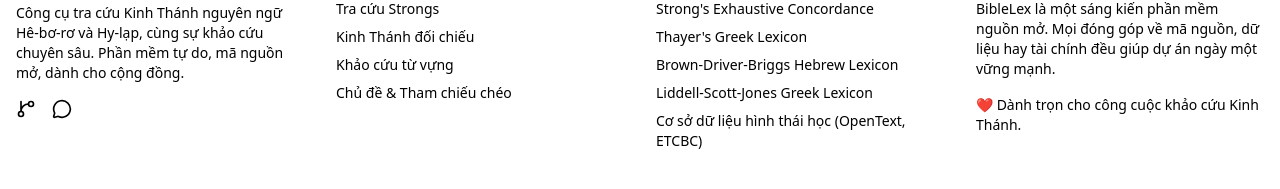
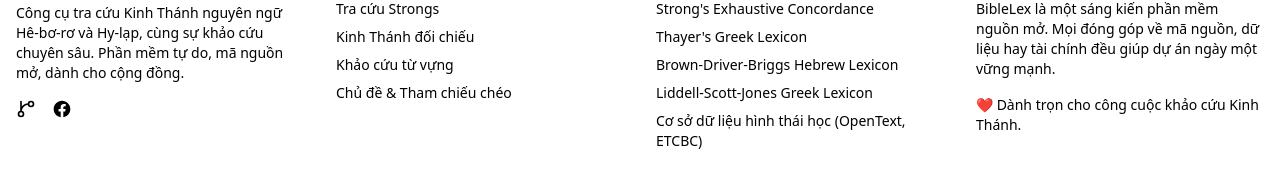
Before and after one commit to minhvuong0197/BibleLex, a Next.js app: page / in a window 1280 px wide. Shown: the part 3280-3469 px from the top of the page. Built offline with nearby package versions, Linux system fonts and the light colour scheme; no server answers.

Commit message:
fix: bỏ Twitter, thêm Facebook (minhvuong0777) vào footer

```diff
--- a/src/components/layout/footer.tsx
+++ b/src/components/layout/footer.tsx
@@ -1,5 +1,5 @@
 import Link from "next/link"
-import { BookOpen, GitBranch, MessageCircle } from "lucide-react"
+import { BookOpen, GitBranch } from "lucide-react"
 
 const GITHUB_USERNAME = process.env.NEXT_PUBLIC_GITHUB_USERNAME || "minhvuong0197"
 
@@ -21,8 +21,10 @@
               <a href={`https://github.com/${GITHUB_USERNAME}`} target="_blank" rel="noopener noreferrer" className="text-muted-foreground hover:text-foreground transition-colors" aria-label="GitHub">
                 <GitBranch className="h-5 w-5" />
               </a>
-              <a href="https://twitter.com" target="_blank" rel="noopener noreferrer" className="text-muted-foreground hover:text-foreground transition-colors" aria-label="Twitter">
-                <MessageCircle className="h-5 w-5" />
+              <a href="https://www.facebook.com/minhvuong0777" target="_blank" rel="noopener noreferrer" className="text-muted-foreground hover:text-foreground transition-colors" aria-label="Facebook">
+                <svg viewBox="0 0 24 24" fill="currentColor" className="h-5 w-5" aria-hidden="true">
+                  <path d="M22 12c0-5.523-4.477-10-10-10S2 6.477 2 12c0 4.991 3.657 9.128 8.438 9.878v-6.987H7.898v-2.89h2.54V9.797c0-2.506 1.492-3.89 3.777-3.89 1.094 0 2.238.195 2.238.195v2.46h-1.26c-1.243 0-1.63.771-1.63 1.562V12h2.773l-.443 2.89h-2.33v6.988C18.343 21.128 22 16.991 22 12z" />
+                </svg>
               </a>
             </div>
           </div>
```
